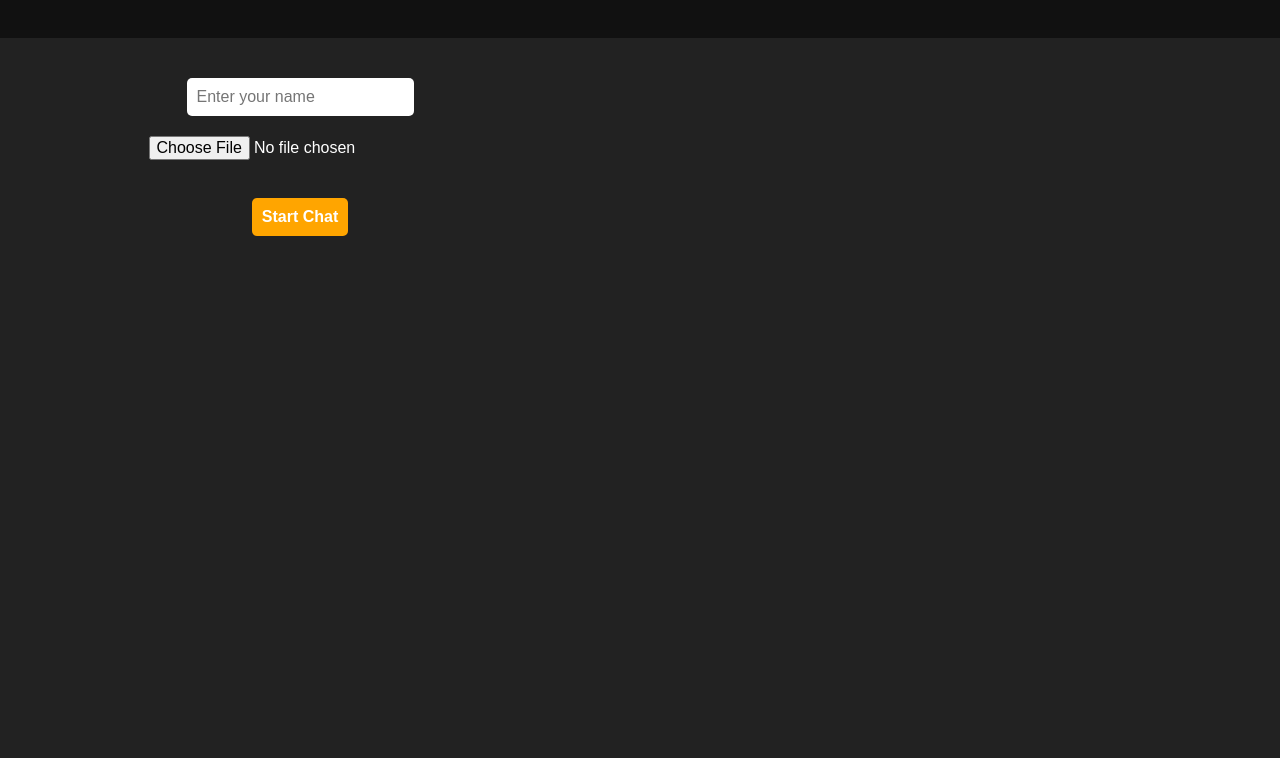
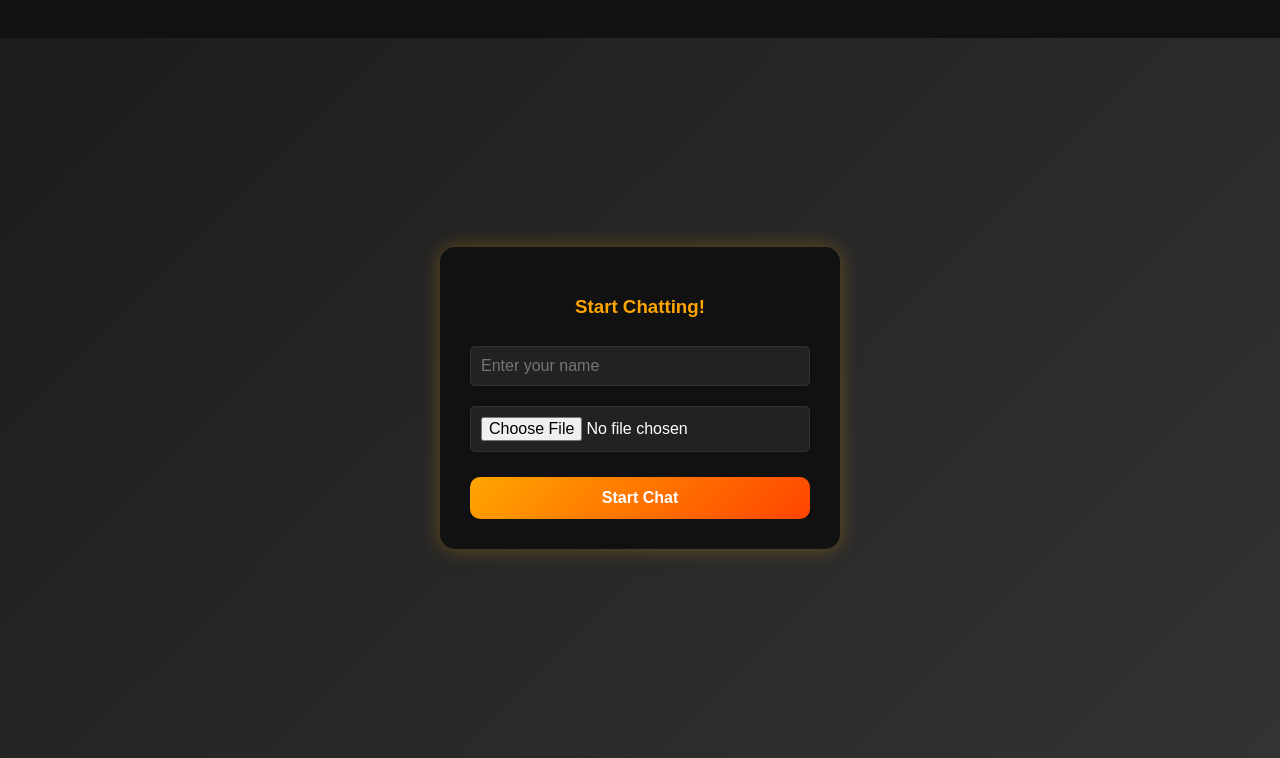
Before and after one commit to Adrift01/chat-app, a website: page public/index.html in a window 1280 px wide. Shown: the part 83-841 px from the top of the page. Before the commit the page ends 800 px from the top, so only its background shows below. Drawn offline with nearby package versions, Linux system fonts and the light colour scheme; no server answers.

Commit message:
Update index.html

```diff
--- a/public/index.html
+++ b/public/index.html
@@ -99,7 +99,57 @@
       background-color: #FF4500;
     }
 
-    #login, #chat, #privateChat {
+    #login {
+  display: flex;
+  justify-content: center;
+  align-items: center;
+  height: calc(100vh - 80px);
+  background: linear-gradient(135deg, #1c1c1c, #333);
+}
+
+#loginBox {
+  background: #111;
+  padding: 30px;
+  border-radius: 15px;
+  box-shadow: 0 0 20px rgba(255, 165, 0, 0.3);
+  text-align: center;
+  width: 90%;
+  max-width: 400px;
+}
+
+#loginBox input {
+  width: 100%;
+  margin: 10px 0;
+  background: #222;
+  color: white;
+  border: 1px solid #333;
+}
+
+#loginBox button {
+  width: 100%;
+  margin-top: 15px;
+  padding: 12px;
+  background: linear-gradient(135deg, #FFA500, #FF4500);
+  color: white;
+  font-weight: bold;
+  border-radius: 10px;
+  cursor: pointer;
+  transition: transform 0.2s ease, background 0.3s;
+}
+
+#loginBox button:hover {
+  transform: scale(1.05);
+  background: linear-gradient(135deg, #FF6347, #FFA07A);
+}
+
+#preview {
+  max-width: 100px;
+  border: 2px solid #FFA500;
+  border-radius: 50%;
+  margin-top: 10px;
+  display: none;
+}
+ #chat, #privateChat {
       margin-top: 10px;
       width: 100%;
       max-width: 600px;
@@ -180,13 +230,15 @@
     <h2>Talk with Strangers 💬</h2>
   </div>
   <div id="login">
-    <div style="text-align:center; padding: 20px;">
-      <input type="text" id="username" placeholder="Enter your name" /><br>
-      <input type="file" id="picInput" accept="image/*" /><br>
-      <img id="preview" src="#" style="display: none;" /><br>
-      <button onclick="startChat()">Start Chat</button>
-    </div>
+  <div id="loginBox">
+    <h3 style="color: #FFA500;">Start Chatting!</h3>
+    <input type="text" id="username" placeholder="Enter your name" />
+    <input type="file" id="picInput" accept="image/*" />
+    <img id="preview" src="#" />
+    <button onclick="startChat()">Start Chat</button>
   </div>
+</div>
+
 
   <div id="main">
     <div id="leftSidebar">
```
